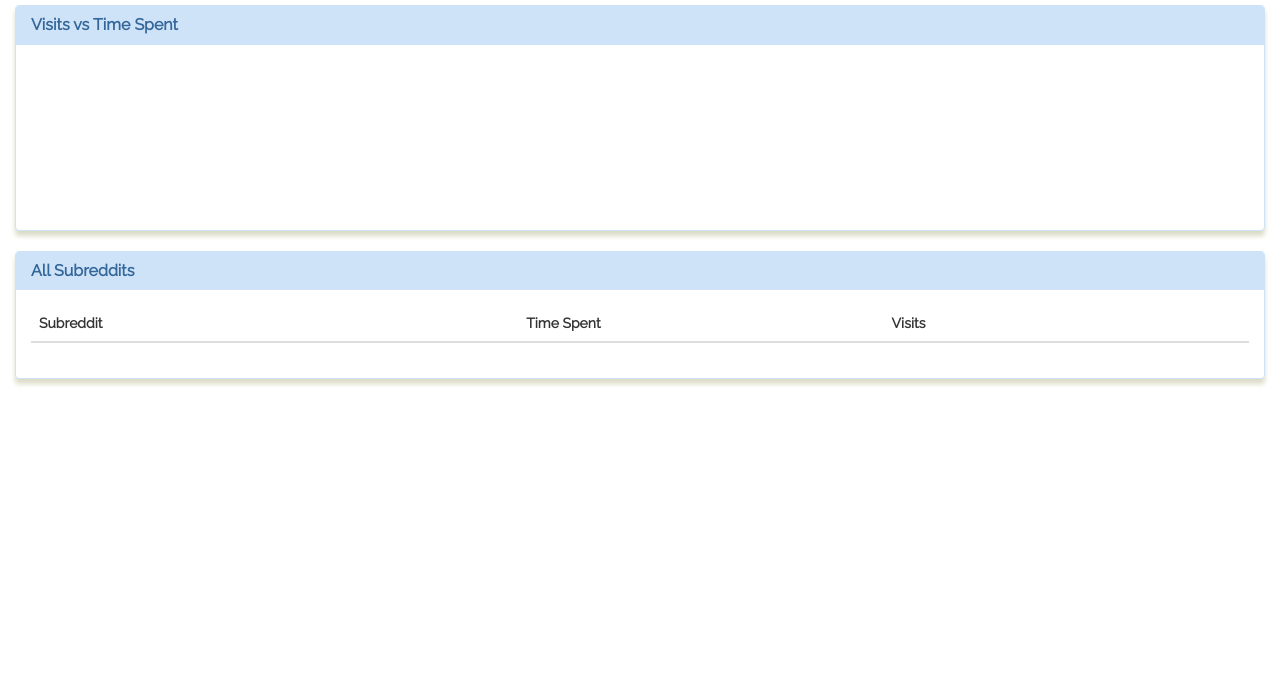
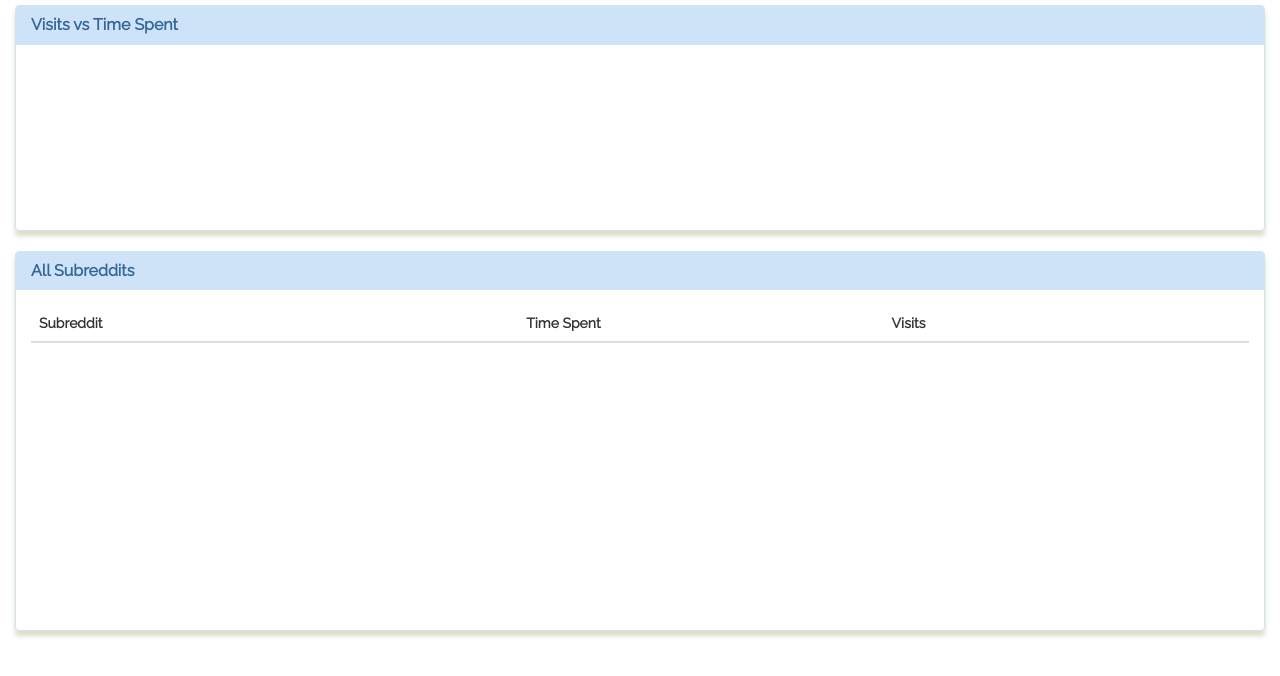
Before and after one commit to tom2zip/reddit-stats, a browser extension: page options.html in a window 1280 px wide. Shown: the part 60-736 px from the top of the page. Drawn offline with Linux system fonts and the light colour scheme.

Commit message:
Table scroll

```diff
--- a/css/options.css
+++ b/css/options.css
@@ -1,5 +1,6 @@
 html, body {
 	height: 100%;
+	overflow: hidden;
 }
 
 .container {
@@ -42,6 +43,11 @@ html, body {
 	font-weight: bold;
 }
 
+#table-holder {
+	height: 340px;
+	overflow-y: scroll;
+}
+
 #table-holder .table-heading-subreddit {
 	width: 40%;
 }
```
